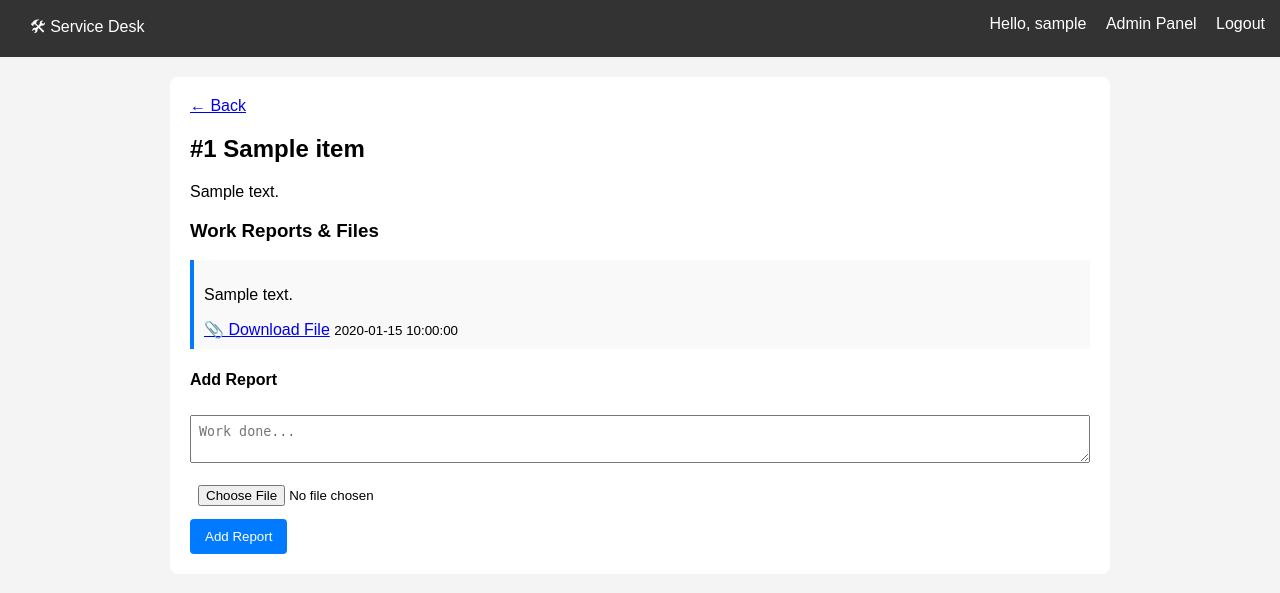
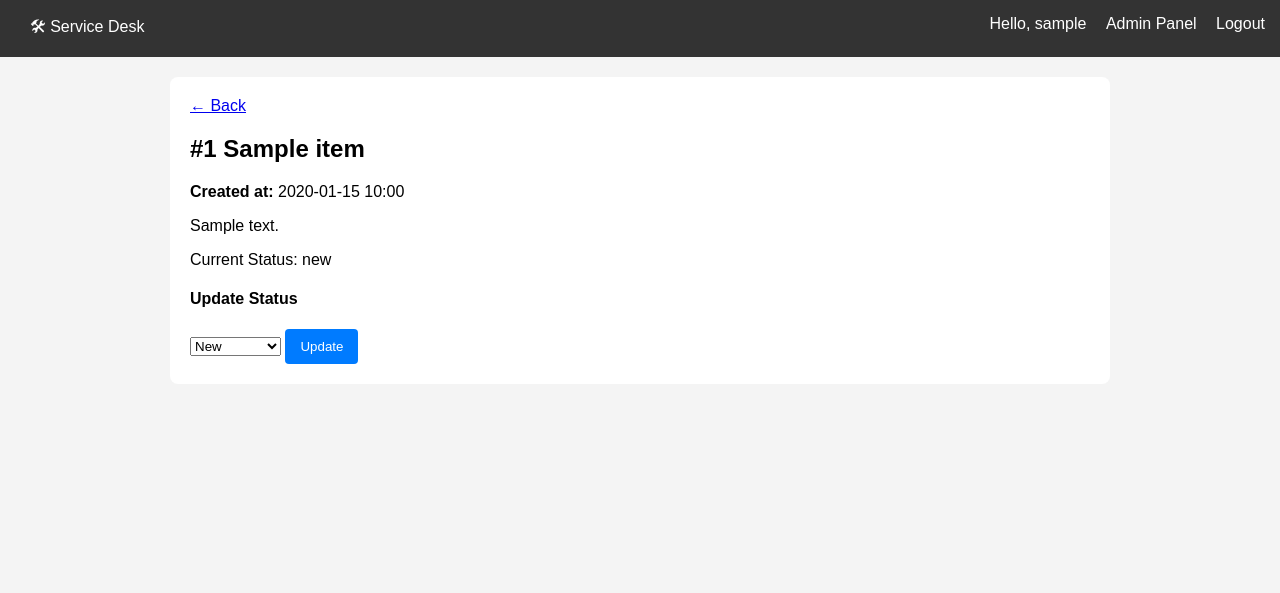
Before and after one commit to Fedor-Afrin/service-desk-final, a Flask app: page /ticket/1 in a window 1280 px wide. Shown: the top 593 px of the page. Run offline with Flask 3, Linux system fonts and the light colour scheme; the visitor is signed in with stand-in values (Sample User, id 1); a database or web service that is not in the repository returns one stand-in record (values such as "Sample title"); data that the repository does not hold is empty.

Commit message:
Add staff role, ticket editing, and creation date

```diff
--- a/backend-app/app/models.py
+++ b/backend-app/app/models.py
@@ -8,6 +8,7 @@ class User(Base):
     username = Column(String, unique=True, index=True)
     password_hash = Column(String)
     is_admin = Column(Boolean, default=False)
+    is_staff = Column(Boolean, default=False) # <--- Добавили это
 
 class Ticket(Base):
     __tablename__ = "tickets"
--- a/frontend-app/app.py
+++ b/frontend-app/app.py
@@ -26,6 +26,8 @@ def login():
                 session['user_id'] = user['id']
                 session['username'] = user['username']
                 session['is_admin'] = user['is_admin']
+                # ИЗМЕНЕНО: Сохраняем статус сотрудника в сессию
+                session['is_staff'] = user.get('is_staff', False)
                 return redirect(url_for('dashboard'))
             else:
                 flash('Invalid credentials', 'error')
@@ -42,7 +44,12 @@ def logout():
 def dashboard():
     if 'user_id' not in session: return redirect(url_for('login'))
 
-    params = {'user_id': session['user_id'], 'is_admin': session['is_admin']}
+    # ИЗМЕНЕНО: Добавлен is_staff в параметры запроса к бэкенду
+    params = {
+        'user_id': session['user_id'],
+        'is_admin': session['is_admin'],
+        'is_staff': session.get('is_staff', False)
+    }
     resp = requests.get(f"{BACKEND_URL}/tickets/", params=params)
     tickets = resp.json() if resp.status_code == 200 else []
 
@@ -71,11 +78,41 @@ def ticket_detail(ticket_id):
 
     return render_template('ticket_detail.html', ticket=t_resp.json(), reports=r_resp.json())
 
+# НОВЫЙ МАРШРУТ: Обновление статуса/редактирование заявки
+@app.route('/ticket/<int:ticket_id>/update', methods=['POST'])
+def update_ticket(ticket_id):
+    if 'user_id' not in session: return redirect(url_for('login'))
+
+    # Собираем данные из формы (могут прийти или поля текста, или статус)
+    data = {
+        "status": request.form.get('status'),
+        "title": request.form.get('title'),
+        "description": request.form.get('description')
+    }
+    # Удаляем None значения, чтобы не затереть данные на бэкенде
+    data = {k: v for k, v in data.items() if v is not None}
+
+    params = {
+        'user_id': session['user_id'],
+        'is_admin': session['is_admin'],
+        'is_staff': session.get('is_staff', False)
+    }
+
+    resp = requests.put(f"{BACKEND_URL}/tickets/{ticket_id}", json=data, params=params)
+
+    if resp.status_code == 200:
+        flash('Ticket updated', 'success')
+    else:
+        flash(f"Error: {resp.json().get('detail', 'Update failed')}", 'error')
+
+    return redirect(url_for('ticket_detail', ticket_id=ticket_id))
+
 @app.route('/ticket/<int:ticket_id>/delete', methods=['POST'])
 def delete_ticket(ticket_id):
     if 'user_id' not in session: return redirect(url_for('login'))
 
-    params = {'user_id': session['user_id']}
+    # ИЗМЕНЕНО: Теперь передаем только флаг админа, так как только он может удалять
+    params = {'is_admin': session.get('is_admin', False)}
     resp = requests.delete(f"{BACKEND_URL}/tickets/{ticket_id}", params=params)
 
     if resp.status_code != 200:
@@ -84,19 +121,6 @@ def delete_ticket(ticket_id):
         flash('Ticket deleted', 'success')
 
     return redirect(url_for('dashboard'))
-
-@app.route('/ticket/<int:ticket_id>/add_report', methods=['POST'])
-def add_report(ticket_id):
-    if 'user_id' not in session: return redirect(url_for('login'))
-
-    comment = request.form.get('comment')
-    file = request.files.get('file')
-
-    files = {'file': (file.filename, file.read())} if file else None
-    data = {'comment': comment}
-
-    requests.post(f"{BACKEND_URL}/tickets/{ticket_id}/reports", data=data, files=files)
-    return redirect(url_for('ticket_detail', ticket_id=ticket_id))
 
 @app.route('/admin', methods=['GET', 'POST'])
 def admin():
@@ -107,9 +131,13 @@ def admin():
         username = request.form.get('username')
         password = request.form.get('password')
         is_admin = request.form.get('is_admin') == 'on'
+        is_staff = request.form.get('is_staff') == 'on' # ИЗМЕНЕНО: Получаем галочку сотрудника
 
         requests.post(f"{BACKEND_URL}/auth/users", json={
-            "username": username, "password": password, "is_admin": is_admin
+            "username": username,
+            "password": password,
+            "is_admin": is_admin,
+            "is_staff": is_staff # ИЗМЕНЕНО: Отправляем на бэкенд
         })
         flash(f'User {username} created', 'success')
 
--- a/frontend-app/templates/ticket_detail.html
+++ b/frontend-app/templates/ticket_detail.html
@@ -3,29 +3,25 @@
 <div class="ticket-header">
     <a href="{{ url_for('dashboard') }}">← Back</a>
     <h2>#{{ ticket.id }} {{ ticket.title }}</h2>
+    <p><strong>Created at:</strong> {{ ticket.created_at[:16]|replace('T', ' ') }}</p>
     <p>{{ ticket.description }}</p>
+    <p>Current Status: <span class="badge {{ ticket.status }}">{{ ticket.status }}</span></p>
 </div>
 
+{% if session.is_staff or session.is_admin %}
+<div class="status-update-box">
+    <h4>Update Status</h4>
+    <form action="{{ url_for('update_ticket_status', ticket_id=ticket.id) }}" method="post">
+        <select name="status">
+            <option value="new" {% if ticket.status == 'new' %}selected{% endif %}>New</option>
+            <option value="in_progress" {% if ticket.status == 'in_progress' %}selected{% endif %}>In Progress</option>
+            <option value="closed" {% if ticket.status == 'closed' %}selected{% endif %}>Closed</option>
+        </select>
+        <button type="submit">Update</button>
+    </form>
+</div>
+{% endif %}
+
 <div class="reports-section">
-    <h3>Work Reports & Files</h3>
-
-    {% for report in reports %}
-    <div class="report-card">
-        <p>{{ report.comment }}</p>
-        {% if report.file_path %}
-            <a href="{{ url_for('serve_media', filename=report.file_path) }}" target="_blank">📎 Download File</a>
-        {% endif %}
-        <small>{{ report.created_at }}</small>
     </div>
-    {% endfor %}
-
-    <div class="add-report">
-        <h4>Add Report</h4>
-        <form action="{{ url_for('add_report', ticket_id=ticket.id) }}" method="post" enctype="multipart/form-data">
-            <textarea name="comment" placeholder="Work done..." required></textarea>
-            <input type="file" name="file">
-            <button type="submit">Add Report</button>
-        </form>
-    </div>
-</div>
 {% endblock %}
```
Also changed, not shown: backend-app/app/crud.py (+42 -10 lines), backend-app/app/main.py (+8 -2 lines), backend-app/app/routers/tickets.py (+48 -5 lines), backend-app/app/schemas.py (+9 -1 lines), frontend-app/templates/admin.html (+4 -3 lines).
